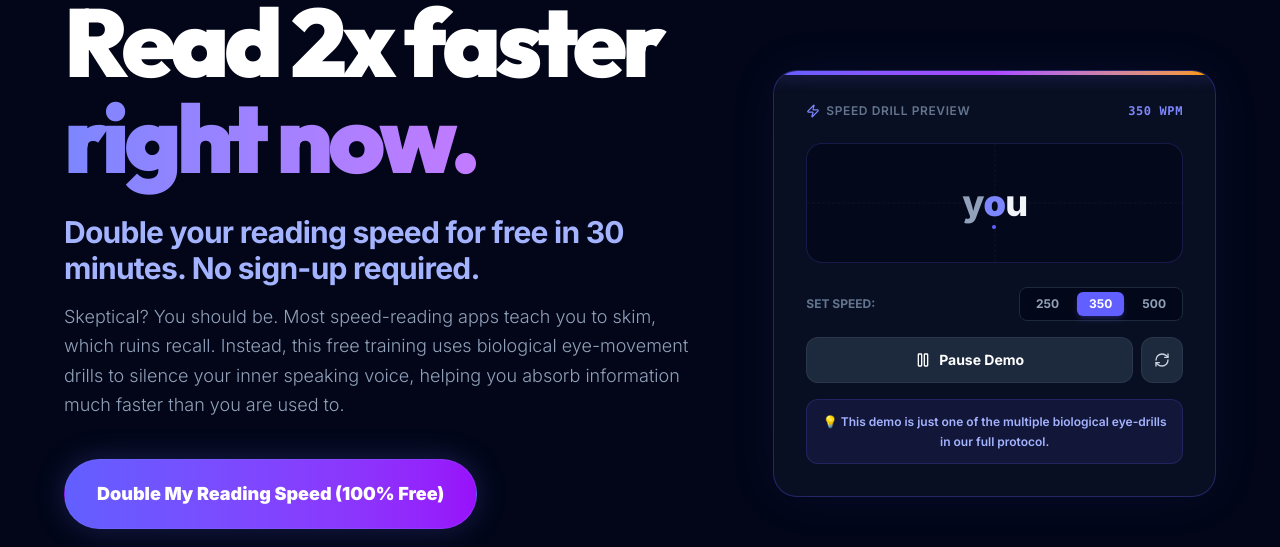
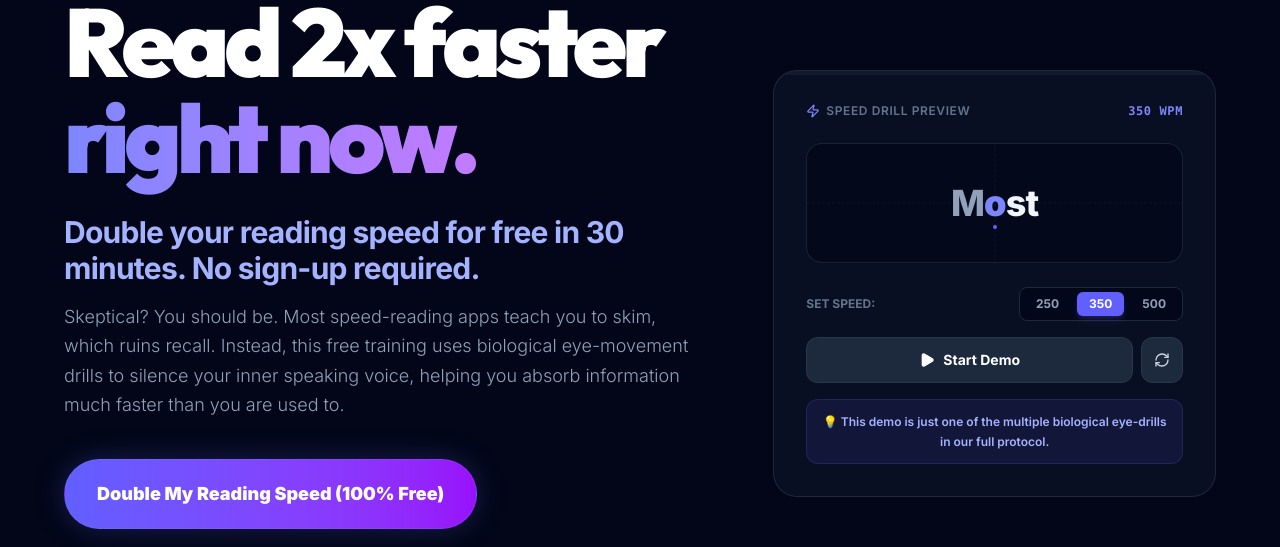
Before and after one commit to richardvanderkolk/the-rogue-puffin, a Next.js app: page / in a window 1280 px wide. Shown: the part 228-775 px from the top of the page. Built offline with nearby package versions, Linux system fonts and the light colour scheme; no server answers.

Commit message:
UX polish: set interactive pacer preview to start paused on load and display Start Demo on first action

```diff
--- a/src/components/landing/InteractivePacerPreview.tsx
+++ b/src/components/landing/InteractivePacerPreview.tsx
@@ -13,7 +13,8 @@ const DEMO_WORDS = [
 ];
 
 export function InteractivePacerPreview() {
-  const [isPlaying, setIsPlaying] = useState(true);
+  const [isPlaying, setIsPlaying] = useState(false);
+  const [hasStarted, setHasStarted] = useState(false);
   const [wordIndex, setWordIndex] = useState(0);
   const [wpm, setWpm] = useState(350);
 
@@ -35,10 +36,14 @@ export function InteractivePacerPreview() {
     };
   }, [isPlaying, wpm]);
 
-  const togglePlay = () => setIsPlaying(!isPlaying);
+  const togglePlay = () => {
+    setIsPlaying(!isPlaying);
+    setHasStarted(true);
+  };
   const resetDemo = () => {
     setWordIndex(0);
     setIsPlaying(false);
+    setHasStarted(false);
   };
 
   const handleWpmChange = (newWpm: number) => {
@@ -137,7 +142,7 @@ export function InteractivePacerPreview() {
               </>
             ) : (
               <>
-                <Play className="w-4 h-4 fill-white" /> Resume Demo
+                <Play className="w-4 h-4 fill-white" /> {hasStarted ? "Resume Demo" : "Start Demo"}
               </>
             )}
           </button>
```
